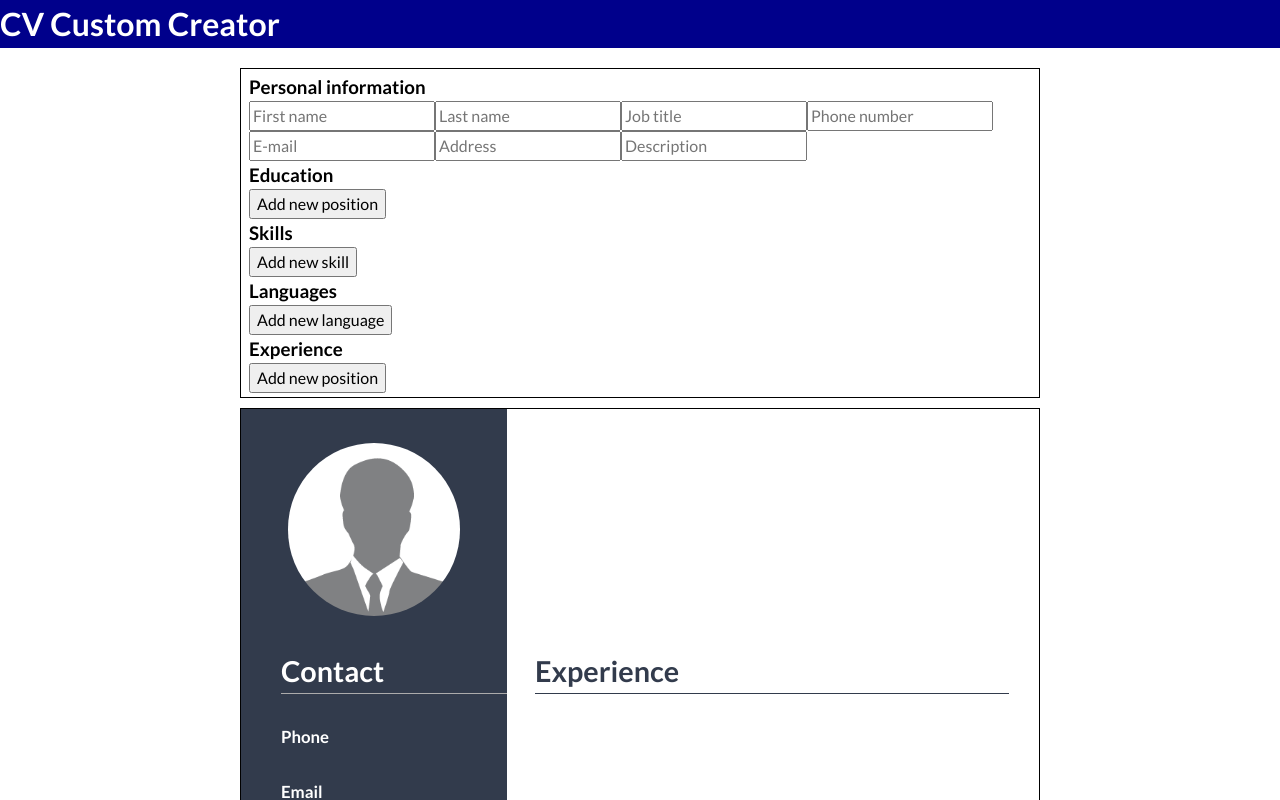
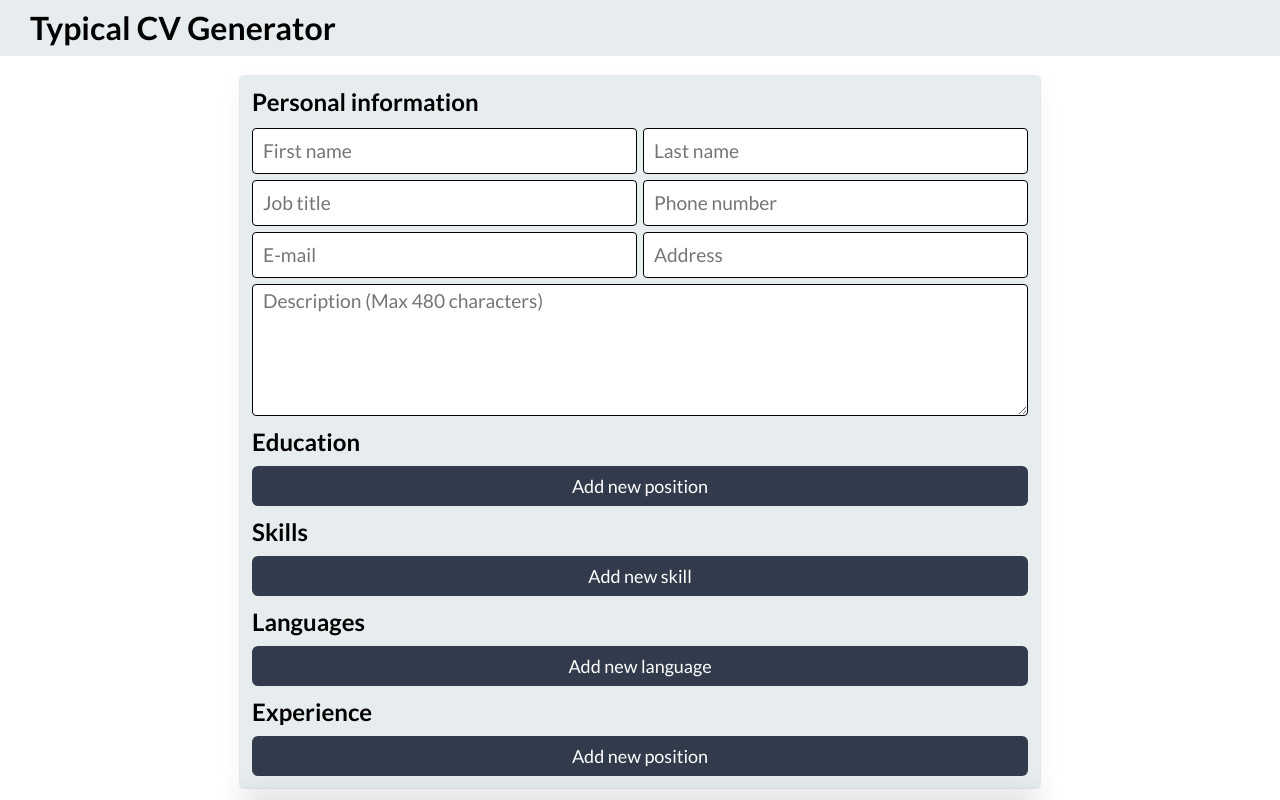
Before and after one commit to micsiw/cv-creator, a React (Create React App) app: page / in a window 1280 px wide. Shown: the top 800 px of the page. Built offline with nearby package versions, Linux system fonts and the light colour scheme.

Commit message:
added css for form section

```diff
--- a/src/components/CV-Form/Education.js
+++ b/src/components/CV-Form/Education.js
@@ -88,10 +88,15 @@ class Education extends Component {
 
   render() {
     return (
-      <div className="personal-info">
-        <h3>Education</h3>
+      <div className="education-info">
+        <h3 className="form-title education-title">Education</h3>
         {this.state.inputs}
-        <button onClick={this.handleAdd}>Add new position</button>
+        <button
+          className="education-add-button add-button"
+          onClick={this.handleAdd}
+        >
+          Add new position
+        </button>
       </div>
     );
   }
@@ -121,7 +126,7 @@ class EducationInputs extends Component {
 
   render() {
     return (
-      <div>
+      <div className="education-inputs">
         <input
           type="text"
           id="year"
@@ -140,7 +145,9 @@ class EducationInputs extends Component {
           placeholder="Your degree"
           onChange={this.setTitle}
         />
-        <button onClick={this.props.remove}>Remove</button>
+        <button className="remove-button" onClick={this.props.remove}>
+          &#10006;
+        </button>
       </div>
     );
   }
--- a/src/components/CV-Form/Experience.js
+++ b/src/components/CV-Form/Experience.js
@@ -104,9 +104,11 @@ class Experience extends Component {
   render() {
     return (
       <div className="experience-info">
-        <h3>Experience</h3>
+        <h3 className="form-title experience-form-title">Experience</h3>
         {this.state.inputs}
-        <button onClick={this.handleAdd}>Add new position</button>
+        <button className="add-button" onClick={this.handleAdd}>
+          Add new position
+        </button>
       </div>
     );
   }
@@ -141,7 +143,7 @@ class ExperienceInputs extends Component {
 
   render() {
     return (
-      <div>
+      <div className="experience-inputs">
         <input
           type="text"
           id="time-frames"
@@ -160,13 +162,17 @@ class ExperienceInputs extends Component {
           placeholder="Position name"
           onChange={this.setPosition}
         />
-        <input
-          type="text"
+        <textarea
           id="job-description"
           placeholder="Description"
           onChange={this.setDescription}
         />
-        <button onClick={this.props.remove}>Remove</button>
+        <button
+          className="remove-button experience-remove"
+          onClick={this.props.remove}
+        >
+          &#10006;
+        </button>
       </div>
     );
   }
--- a/src/components/CV-Form/Forms.js
+++ b/src/components/CV-Form/Forms.js
@@ -4,6 +4,7 @@ import Personal from "./Personal";
 import Skills from "./Skills";
 import Languages from "./Languages";
 import Experience from "./Experience";
+import "../../styles/Forms.css";
 
 class Forms extends Component {
   render() {
--- a/src/components/CV-Form/Languages.js
+++ b/src/components/CV-Form/Languages.js
@@ -59,9 +59,11 @@ class Languages extends Component {
   render() {
     return (
       <div className="languages-info">
-        <h3>Languages</h3>
+        <h3 className="form-title language-title">Languages</h3>
         {this.state.inputs}
-        <button onClick={this.handleAdd}>Add new language</button>
+        <button className="add-button" onClick={this.handleAdd}>
+          Add new language
+        </button>
       </div>
     );
   }
@@ -81,14 +83,16 @@ class LanguagesInputs extends Component {
 
   render() {
     return (
-      <div>
+      <div className="language-inputs">
         <input
           type="text"
           id="language"
           placeholder="Language"
           onChange={this.setLanguage}
         />
-        <button onClick={this.props.remove}>Remove</button>
+        <button className="remove-button" onClick={this.props.remove}>
+          &#10006;
+        </button>
       </div>
     );
   }
--- a/src/components/CV-Form/Personal.js
+++ b/src/components/CV-Form/Personal.js
@@ -44,7 +44,7 @@ class Personal extends Component {
   render() {
     return (
       <div className="personal-info">
-        <h3>Personal information</h3>
+        <h3 className="form-title personal-title">Personal information</h3>
         <input
           type="text"
           id="first-name"
@@ -64,7 +64,7 @@ class Personal extends Component {
           onChange={this.setJobTitle}
         />
         <input
-          type="text"
+          type="tel"
           id="phone"
           placeholder="Phone number"
           onChange={this.setPhoneNumber}
@@ -81,10 +81,10 @@ class Personal extends Component {
           placeholder="Address"
           onChange={this.setAddress}
         />
-        <input
-          type="text"
+        <textarea
+          maxlength="480"
           id="description"
-          placeholder="Description"
+          placeholder="Description (Max 480 characters)"
           onChange={this.setPersonalDescription}
         />
       </div>
--- a/src/components/CV-Form/Skills.js
+++ b/src/components/CV-Form/Skills.js
@@ -59,9 +59,11 @@ class Skills extends Component {
   render() {
     return (
       <div className="skills-info">
-        <h3>Skills</h3>
+        <h3 className="form-title skills-title">Skills</h3>
         {this.state.inputs}
-        <button onClick={this.handleAdd}>Add new skill</button>
+        <button className="add-button" onClick={this.handleAdd}>
+          Add new skill
+        </button>
       </div>
     );
   }
@@ -81,14 +83,16 @@ class SkillsInputs extends Component {
 
   render() {
     return (
-      <div>
+      <div className="skill-inputs">
         <input
           type="text"
           id="skill"
           placeholder="Skill / Technology / Expertise"
           onChange={this.setSkill}
         />
-        <button onClick={this.props.remove}>Remove</button>
+        <button className="remove-button" onClick={this.props.remove}>
+          &#10006;
+        </button>
       </div>
     );
   }
--- a/src/components/Header.js
+++ b/src/components/Header.js
@@ -4,7 +4,7 @@ class Header extends Component {
   render() {
     return (
       <div className="header">
-        <h1>CV Custom Creator</h1>
+        <h1>Typical CV Generator</h1>
       </div>
     );
   }
--- a/src/styles/App.css
+++ b/src/styles/App.css
@@ -34,6 +34,10 @@ button,
 textarea,
 select {
   font: inherit;
+  font-size: 1.2rem;
+  border-radius: 4px;
+  border: 1px solid black;
+  padding: 2px 10px;
 }
 
 p,
@@ -64,6 +68,14 @@ h6 {
 
 .header,
 .footer {
-  background-color: darkblue;
-  color: white;
+  background-color: #e7ecef;
+  padding: 4px 0px;
 }
+
+.header {
+  padding-left: 30px;
+}
+
+.footer {
+  text-align: center;
+}
--- a/src/styles/Display.css
+++ b/src/styles/Display.css
@@ -1,6 +1,7 @@
 .display-wrapper {
-  flex: 1;
-  border: 1px solid black;
+  box-shadow: rgba(0, 0, 0, 0.25) 0px 54px 55px,
+    rgba(0, 0, 0, 0.12) 0px -12px 30px, rgba(0, 0, 0, 0.12) 0px 4px 6px,
+    rgba(0, 0, 0, 0.17) 0px 12px 13px, rgba(0, 0, 0, 0.09) 0px -3px 5px;
   min-width: 800px;
   max-width: 800px;
   aspect-ratio: 1 / 1.4142135623730950488016887242097;
@@ -10,6 +11,7 @@
   height: 100%;
   display: grid;
   grid-template-columns: 1fr 2fr;
+  word-break: break-all;
 }
 
 .photo {
@@ -76,7 +78,7 @@
 }
 
 .contact-title + p {
-  font-size: 0.75rem;
+  font-size: 0.8rem;
   font-weight: 400;
 }
 
@@ -93,7 +95,7 @@
 }
 
 .graduation-year {
-  font-size: 0.75rem;
+  font-size: 0.8rem;
 }
 
 .school-name {
@@ -124,7 +126,7 @@
 }
 
 .skill {
-  font-size: 0.83rem;
+  font-size: 0.85rem;
 }
 
 .languages {
--- /dev/null
+++ b/src/styles/Forms.css
@@ -0,0 +1,144 @@
+.personal-info {
+  display: grid;
+  grid-template-columns: 1fr 1fr;
+  grid-template-rows: 46px 46px 46px 46px 132px;
+  gap: 6px;
+}
+
+.remove-button {
+  border: none;
+  margin: 0;
+  padding: 0;
+  width: auto;
+  overflow: visible;
+  background: transparent;
+  color: inherit;
+  font: inherit;
+  line-height: normal;
+  -webkit-font-smoothing: inherit;
+  -moz-osx-font-smoothing: inherit;
+  appearance: none;
+  -webkit-appearance: none;
+  cursor: pointer;
+}
+
+.add-button {
+  background-color: #323b4c;
+  border-radius: 6px;
+  border-style: none;
+  box-sizing: border-box;
+  color: #ffffff;
+  cursor: pointer;
+  display: inline-block;
+  font-size: 18px;
+  font-weight: 500;
+  height: 40px;
+  line-height: 20px;
+  list-style: none;
+  margin: 0;
+  outline: none;
+  padding: 10px 16px;
+  position: relative;
+  text-align: center;
+  text-decoration: none;
+  transition: color 100ms;
+  vertical-align: baseline;
+  user-select: none;
+  -webkit-user-select: none;
+  touch-action: manipulation;
+}
+
+.add-button:hover,
+.add-button:focus {
+  background-color: #465368;
+}
+
+.form-title {
+  font-size: 1.5rem;
+  margin-top: 8px;
+}
+
+.personal-title {
+  grid-column: 1 / 3;
+}
+
+#description {
+  grid-column: 1 / 3;
+}
+
+.education-info {
+  display: grid;
+  grid-template-columns: 1fr;
+  gap: 6px;
+}
+
+.education-inputs {
+  display: grid;
+  grid-template-columns: 1fr 1fr 1fr 10px;
+  grid-auto-rows: 46px;
+  gap: 6px;
+}
+
+.skills-info {
+  display: grid;
+  grid-template-columns: 1fr;
+  gap: 6px;
+}
+
+.skill-inputs {
+  display: grid;
+  grid-template-columns: 1fr 1fr 10px 1fr;
+  grid-auto-rows: 46px;
+  gap: 6px;
+}
+
+#skill {
+  grid-column: 1 / 3;
+}
+
+.languages-info {
+  display: grid;
+  grid-template-columns: 1fr;
+  gap: 6px;
+}
+
+.language-inputs {
+  display: grid;
+  grid-template-columns: 1fr 1fr 10px 1fr;
+  grid-auto-rows: 46px;
+  gap: 6px;
+}
+
+#language {
+  grid-column: 1 / 3;
+}
+
+.experience-info {
+  display: grid;
+  grid-template-columns: 1fr;
+  gap: 6px;
+}
+
+.experience-inputs {
+  display: grid;
+  grid-template-columns: 1fr 1fr;
+  grid-template-rows: 46px 46px 132px;
+  gap: 6px;
+}
+
+#experience {
+  grid-column: 1 / 3;
+}
+
+#position {
+  grid-column: 1 / 3;
+}
+
+#job-description {
+  grid-row: 3;
+  grid-column: 1 / 3;
+}
+
+.experience-remove {
+  grid-column: 1 / 3;
+}
--- a/src/styles/Main.css
+++ b/src/styles/Main.css
@@ -1,15 +1,18 @@
 .main {
   padding: 20px 100px;
   display: flex;
-  gap: 10px;
+  gap: 20px;
   flex-wrap: wrap;
   justify-content: space-around;
 }
 
 .forms {
-  flex: 1;
-  border: 1px solid black;
   min-width: 800px;
   max-width: 800px;
-  padding: 4px 8px;
+  box-shadow: rgba(0, 0, 0, 0.05) 0px 6px 24px 0px,
+    rgba(0, 0, 0, 0.08) 0px 0px 0px 1px;
+  padding: 0px 12px;
+  padding-bottom: 12px;
+  background-color: #e7ecef;
+  border-radius: 4px;
 }
```
